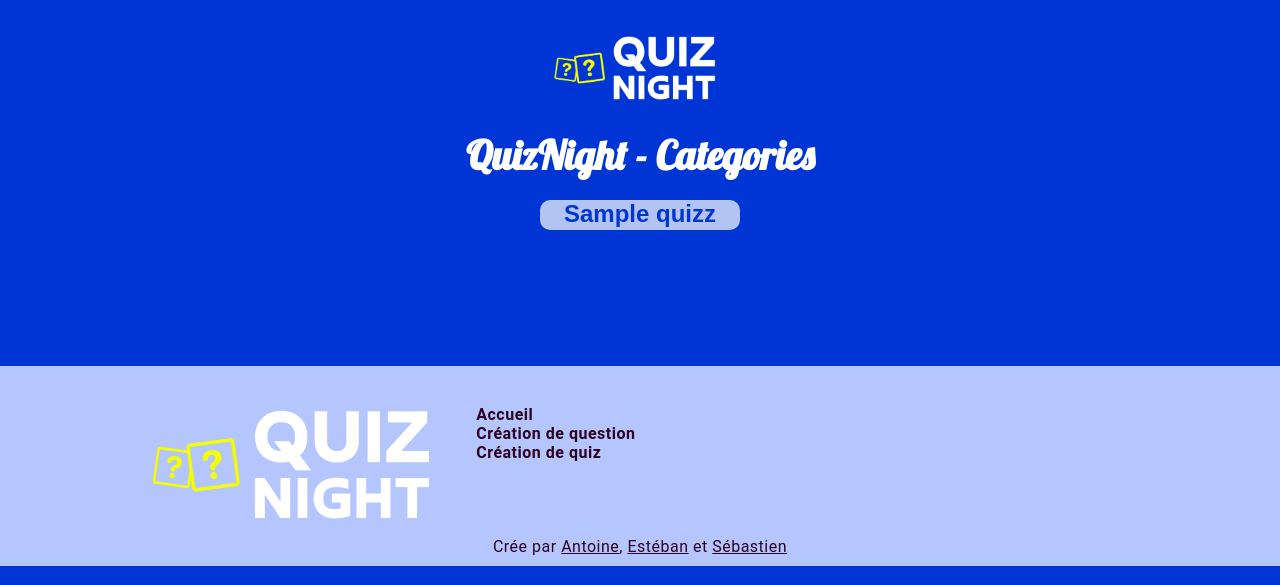
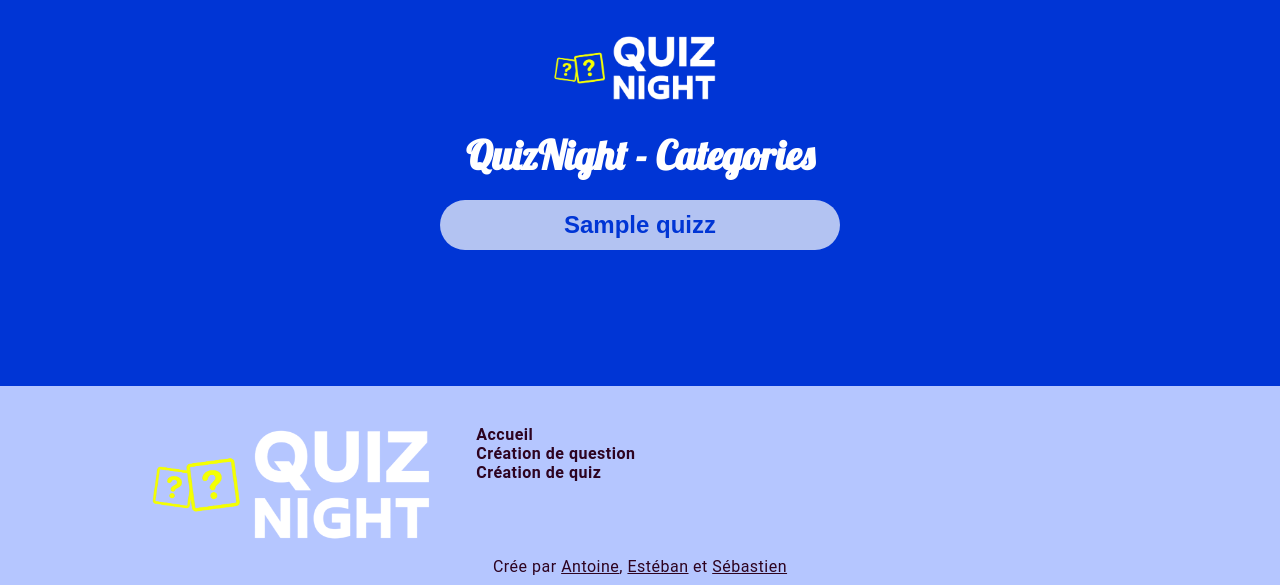
Before and after one commit to esteban-genty/quiznight, a PHP site: page /quiz/categories.php in a window 1280 px wide. Shown: the part 188-773 px from the top of the page. Run offline with PHP 8.4, Linux system fonts and the light colour scheme; tables that the repository leaves empty or names only in its code hold one stand-in row (values such as "Sample post").

Commit message:
Hover sur le boutton des catégories

```diff
--- a/styles/categories.css
+++ b/styles/categories.css
@@ -55,14 +55,16 @@
     background-color: white;
     opacity: 0.7;
     text-align: center;
-    height: 30px;
-    border-radius: 10px;
-    width: 200px;
+    height: 50px;
+    align-content: center;
+    border-radius: 30px;
+    width: 400px;
     transition: 0.3s ease;
 }
 
 .quiz-categories a:hover{
     background-color: white;
+    opacity: 1;
 }
 
 
```
